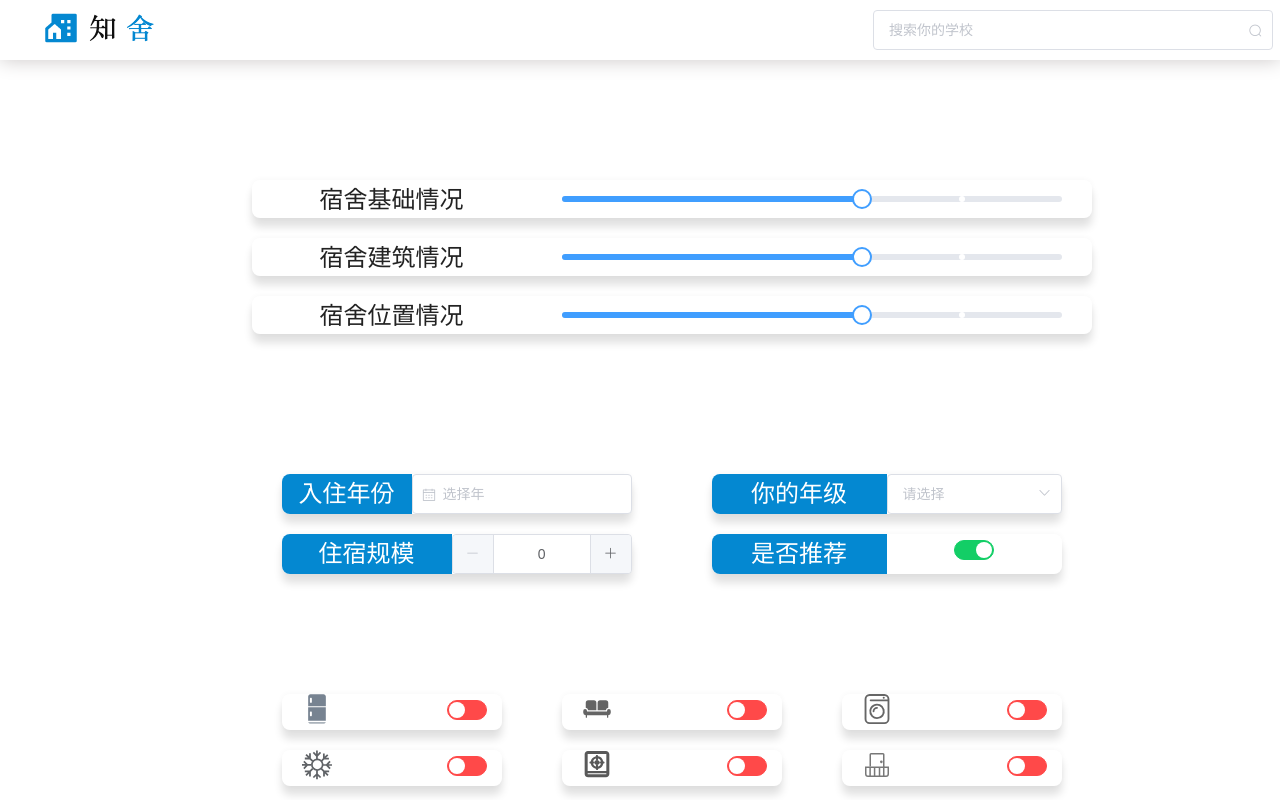
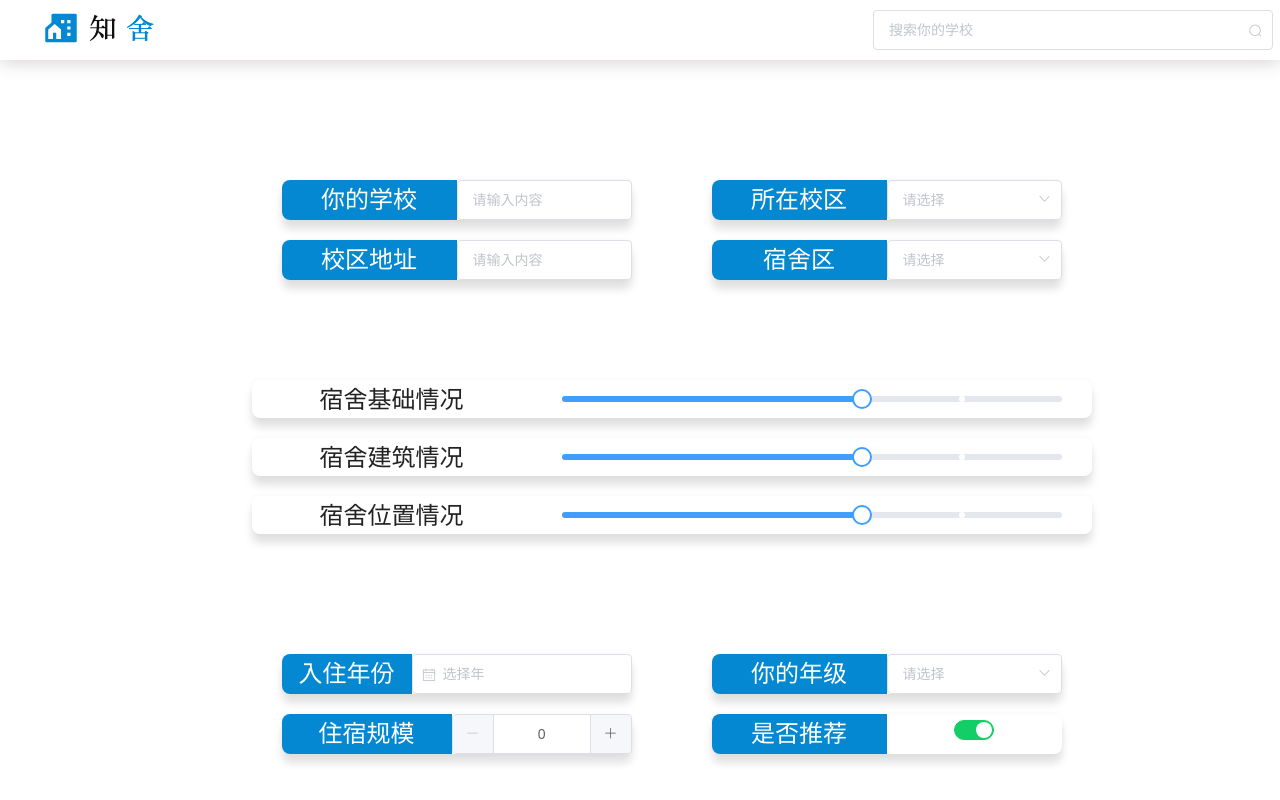
Before and after one commit to ACupofAir/zhishe, a Vue app in the folder zhishe-vue/: page /comment in a window 1280 px wide. Built offline with nearby package versions, Linux system fonts and the light colour scheme.

Commit message:
add four basicinfo of commentpage

```diff
--- a/zhishe-vue/src/pages/zhishe/comment.vue
+++ b/zhishe-vue/src/pages/zhishe/comment.vue
@@ -1,5 +1,51 @@
 <template>
   <div class="commentPage">
+<!--basic info-->
+    <div class="basicInfo">
+
+      <div class="yearIn checkBox">
+        <span class="checkBoxLeft">
+          <font color="white">你的学校</font>
+        </span>
+        <div class="checkBoxRight">
+          <el-input v-model="collegeName" placeholder="请输入内容"></el-input>
+        </div>
+      </div>
+
+      <div class="grade checkBox">
+        <span class="checkBoxLeft">
+          <font color="white">所在校区</font>
+        </span>
+        <div class="checkBoxRight">
+          <el-select v-model="campusName" placeholder="请选择">
+            <el-option v-for="item in campusList" :key="item.value" :label="item.label" :value="item.value">
+            </el-option>
+          </el-select>
+        </div>
+      </div>
+
+      <div class="scale checkBox">
+        <span class="checkBoxLeft">
+          <font color="white">校区地址</font>
+        </span>
+        <div class="checkBoxRight">
+          <el-input v-model="campusAddr" placeholder="请输入内容"></el-input>
+        </div>
+      </div>
+
+      <div class="isRecommend checkBox">
+        <span class="checkBoxLeft">
+          <font color="white">宿舍区</font>
+        </span>
+        <div class="checkBoxRight">
+          <el-select v-model="dormArea" placeholder="请选择">
+            <el-option v-for="dorm in dormList" :key="item.value" :label="item.label" :value="item.value">
+            </el-option>
+          </el-select>
+        </div>
+      </div>
+    </div>
+
     <!-- Three score items -->
     <div class="threeScores">
       <el-row class="rowStyle" :gutter="60">
@@ -240,6 +286,10 @@
     name: "comment",
     data: () => {
       return {
+        collegeName: "",
+        campusName: "",
+        campusAddr: "",
+        dormArea: "",
         basicInfoScore: 3,
         buildingScore: 3,
         locationScore: 3,
@@ -264,6 +314,10 @@
           value: '选项6',
           label: '博士生'
           }],
+        campusList: [
+          ],
+        dormList: [
+          ],
         gradeValue: '',
         scale: 0,
         isRecommend: true,
@@ -336,9 +390,10 @@
     padding-left: 22%;
     padding-right: 22%;
     padding-bottom: 120px;
-    row-gap: 120px;
+    row-gap: 100px;
 
     grid-template-areas:
+      "basicInfo"
       "threeScores"
       "fourChecks"
       "specialTags"
@@ -348,6 +403,20 @@
       "buttonBox";
 
 
+  }
+
+  .basicInfo {
+    grid-area: basicInfo;
+    display: grid;
+    grid-template-columns: 1fr 1fr;
+    grid-template-rows: 1fr 1fr;
+
+    grid-template-areas:
+      "yearIn grade"
+      "scale isRecommend";
+
+    row-gap: 20px;
+    column-gap: 80px;
   }
 
 
```
